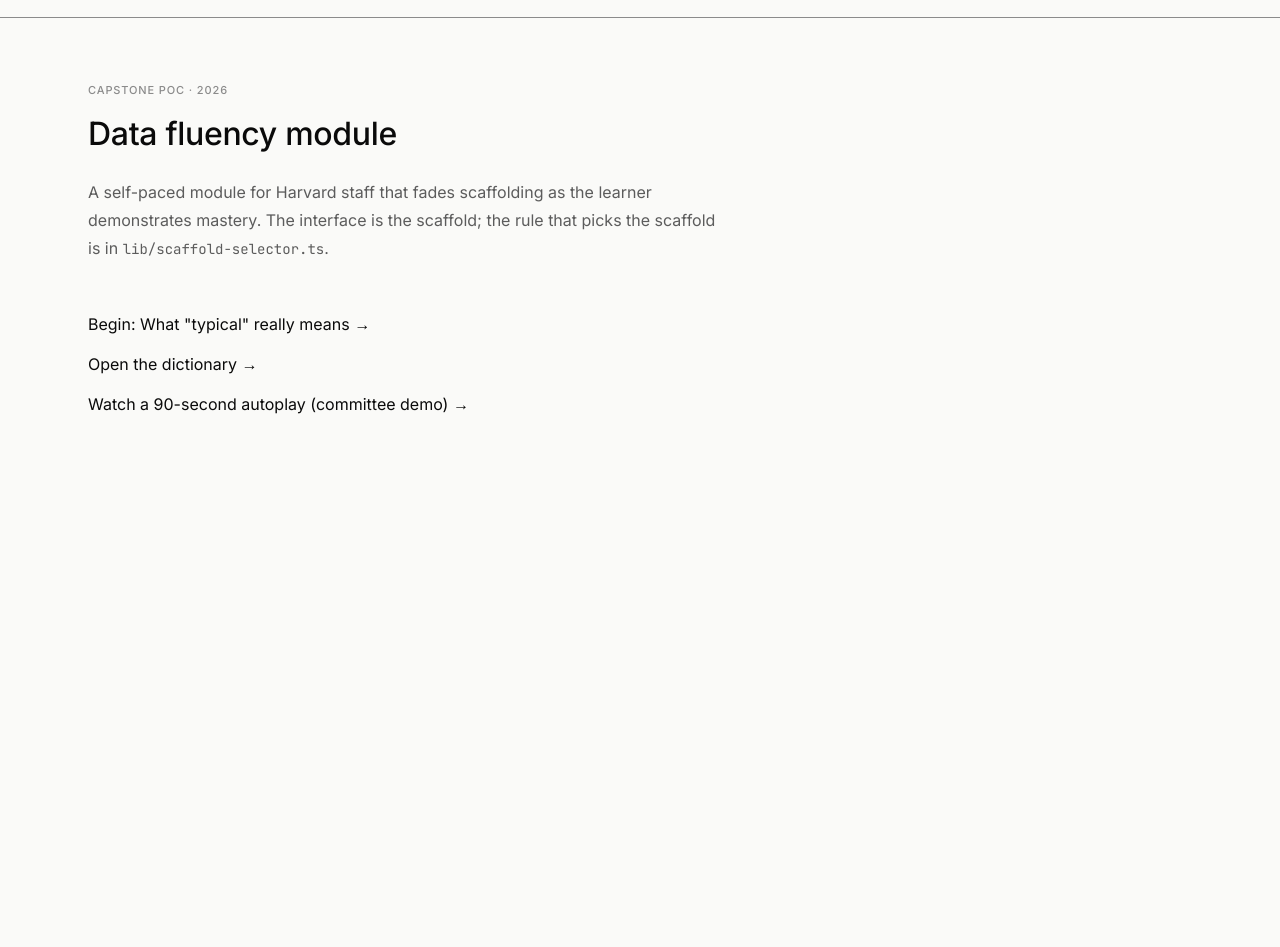
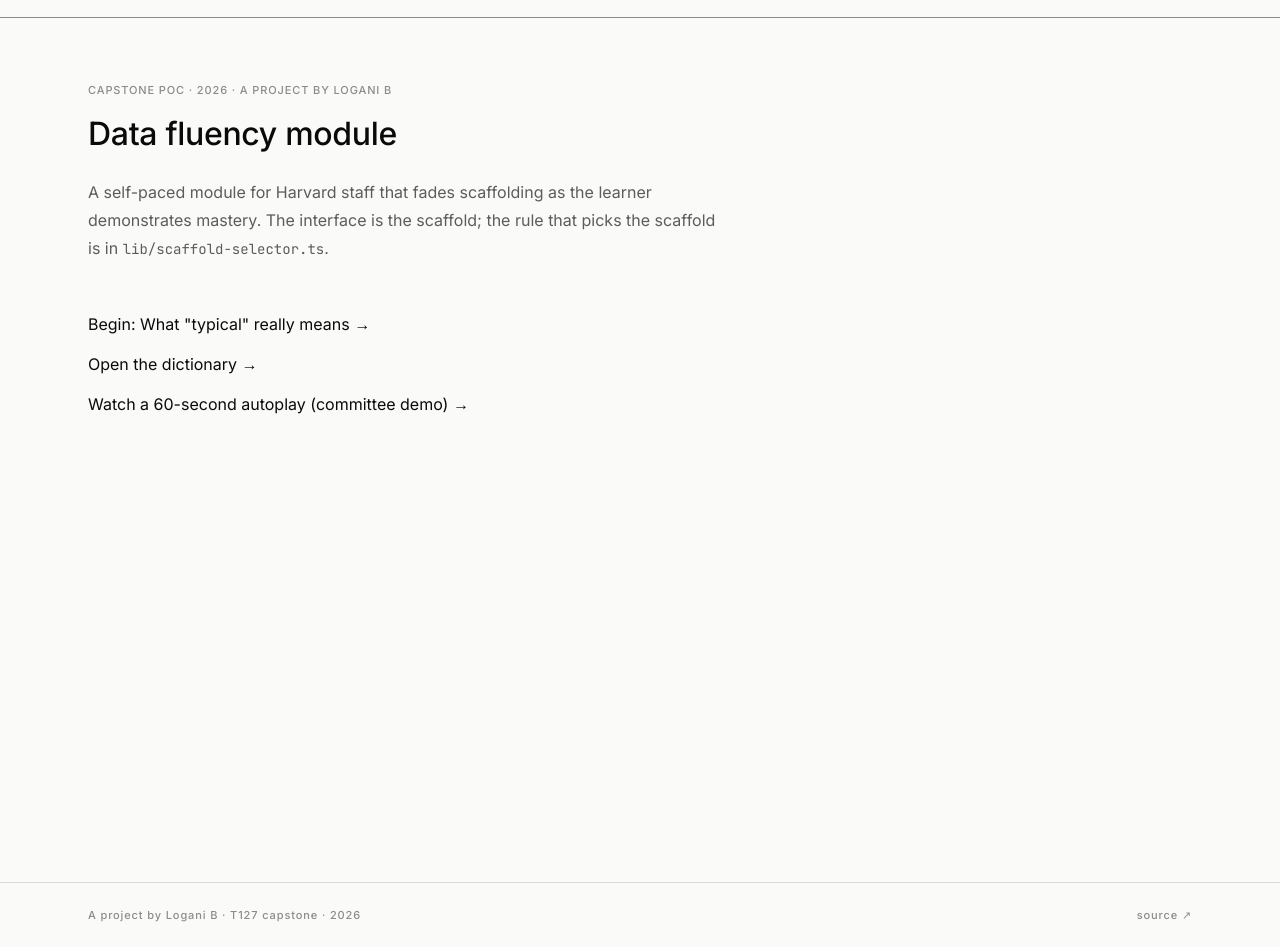
Before and after one commit to lpbangun/GenUI-for-Education-Modules, a Vue app in the folder frontend/: page / in a window 1280 px wide. Shown: the part 37-984 px from the top of the page. Before the commit the page ends 855 px from the top, so only its background shows below. Built offline with nearby package versions, Linux system fonts and the light colour scheme; no server answers.

Commit message:
feat(branding): unobtrusive 'project by Logani B' attribution (footer + home + about)

```diff
--- a/frontend/src/App.vue
+++ b/frontend/src/App.vue
@@ -5,4 +5,16 @@ import TopNav from './components/TopNav.vue';
 <template>
   <TopNav />
   <router-view />
+  <footer class="border-t border-ink-subtle/30 mt-16 py-6">
+    <div class="max-w-[1200px] mx-auto px-12 flex flex-wrap items-baseline justify-between gap-2 text-micro text-ink-subtle">
+      <span>A project by Logani B · T127 capstone · 2026</span>
+      <span>
+        <a href="https://github.com/lpbangun/GenUI-for-Education-Modules"
+           target="_blank" rel="noopener noreferrer"
+           class="hover:text-ink hover:underline">
+          source ↗
+        </a>
+      </span>
+    </div>
+  </footer>
 </template>
--- a/frontend/src/views/AboutView.vue
+++ b/frontend/src/views/AboutView.vue
@@ -84,7 +84,7 @@
       </p>
 
       <p class="text-small text-ink-subtle mt-16">
-        v1.2 · capstone POC · all data synthetic · no real Harvard student or staff records used.
+        v1.2 · capstone POC · built by Logani B · all data synthetic · no real Harvard student or staff records used.
       </p>
     </div>
   </div>
--- a/frontend/src/views/HomeView.vue
+++ b/frontend/src/views/HomeView.vue
@@ -3,7 +3,7 @@
 <template>
   <div class="bg-paper min-h-full">
     <div class="max-w-[1200px] mx-auto px-12 py-16">
-      <div class="text-micro text-ink-subtle uppercase">Capstone POC · 2026</div>
+      <div class="text-micro text-ink-subtle uppercase">Capstone POC · 2026 · A project by Logani B</div>
       <h1 class="text-h1 text-ink mt-4">Data fluency module</h1>
       <p class="text-body text-ink-muted mt-6 max-w-[640px]">
         A self-paced module for Harvard staff that fades scaffolding as the learner demonstrates mastery.
@@ -23,7 +23,7 @@
         </li>
         <li>
           <router-link to="/demo/autoplay" class="text-ink hover:underline">
-            Watch a 90-second autoplay (committee demo) →
+            Watch a 60-second autoplay (committee demo) →
           </router-link>
         </li>
       </ul>
```
